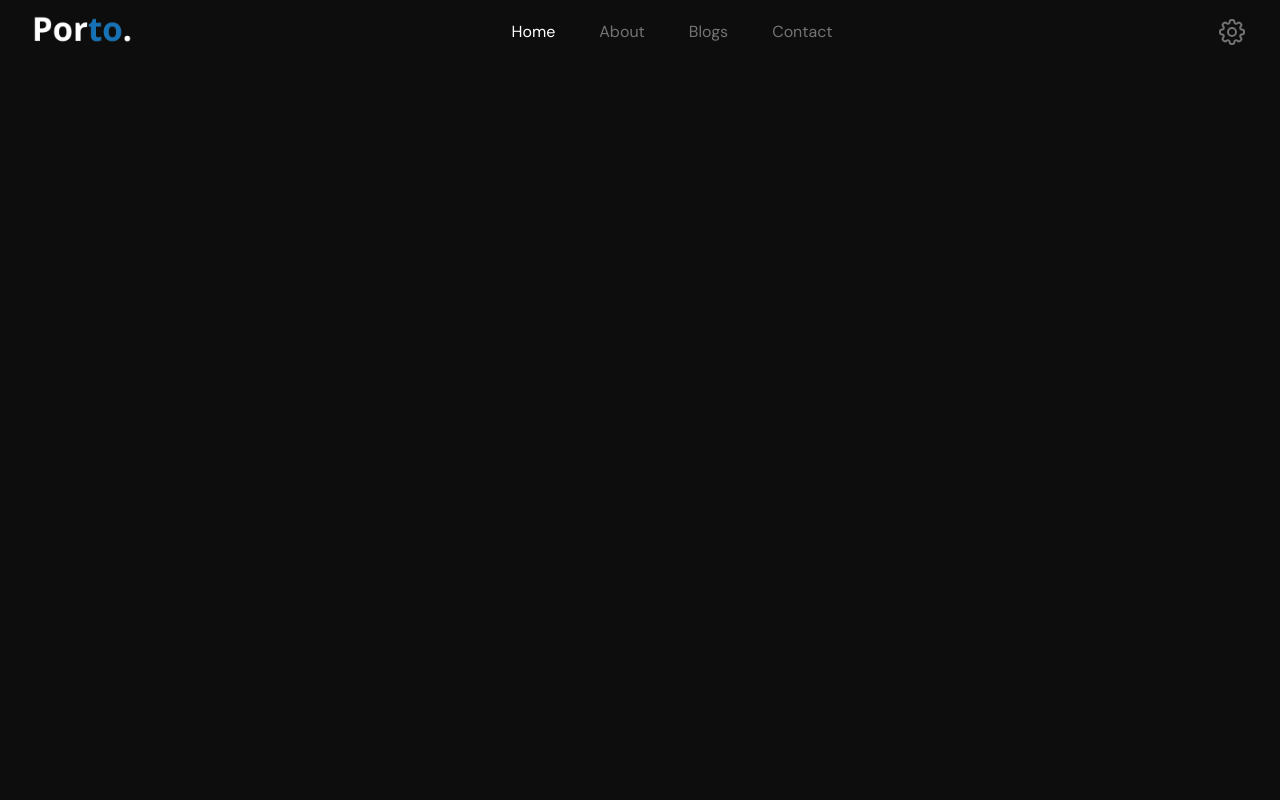
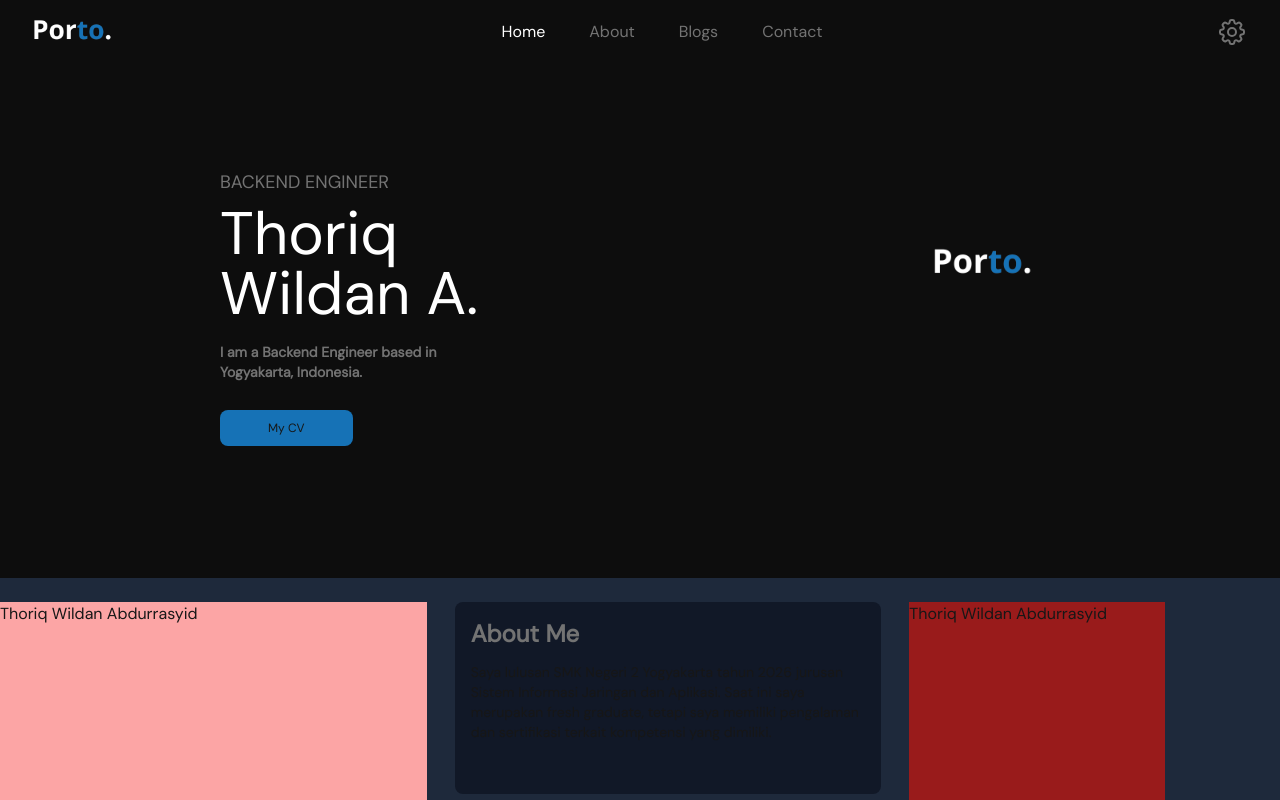
Before and after one commit to thoriqwildan/portfolio, a Next.js app: page / in a window 1280 px wide. Shown: the top 800 px of the page. Built offline with nearby package versions, Linux system fonts and the light colour scheme.

Commit message:
Mulai hero section

```diff
--- a/app/page.tsx
+++ b/app/page.tsx
@@ -1,9 +1,13 @@
+import About from "./ui/about";
+import Hero from "./ui/hero";
 import NavBar from "./ui/navbar";
 
 export default function Home() {
   return (
     <main>
       <NavBar/>
+      <Hero />
+      <About />
     </main>
   );
 }
--- /dev/null
+++ b/app/ui/about.tsx
@@ -0,0 +1,20 @@
+import React from 'react'
+
+const About = () => {
+  return (
+    <div className='flex py-6 flex-row w-full h-96 bg-slate-800'>
+        <div className='w-1/3 bg-red-300'>
+            <h2>Thoriq Wildan Abdurrasyid</h2>
+        </div>
+        <div className='rounded-lg mx-7 w-1/3 h-48 flex flex-col items-start gap-3 p-4 bg-gray-900'>
+            <h1 className='text-2xl text-graycustom font-bold'>About Me</h1>
+            <p className='text-sm'>Saya lulusan SMK Negeri 2 Yogyakarta tahun 2026 jurusan Sistem Informasi Jaringan dan Aplikasi. Saat ini saya merupakan fresh graduate, tetapi saya memiliki pengalaman dan sertifikasi terkait kompetensi yang dimiliki.</p>
+        </div>
+        <div className='w-1/5 bg-red-800'>
+            <h2>Thoriq Wildan Abdurrasyid</h2>
+        </div>
+    </div>
+  )
+}
+
+export default About
--- /dev/null
+++ b/app/ui/hero.tsx
@@ -0,0 +1,25 @@
+import Image from 'next/image'
+import { ArrowUpRightIcon } from '@heroicons/react/24/outline'
+import Link from 'next/link'
+
+export default function Hero() {
+    return (
+        <div className="flex flex-row  my-10 mx-7 items-start max-w-full ">
+            <div className="md:w-1/2 md:p-16 p-10 flex justify-center flex-col md:items-start md:ml-32 text-center md:text-start">
+                <h2 className="text-graycustom text-lg">BACKEND ENGINEER</h2>
+                <h1 className="text-white my-2 md:text-6xl text-5xl max-w-screen-md">Thoriq <br/> Wildan A.</h1>
+                <p className="text-sm font-bold mt-2.5 text-graycustom">I am a Backend Engineer based in <br/>Yogyakarta, Indonesia.</p>
+                <Link href={'#'} className='my-7 bg-bluecustom rounded-lg px-12 py-2.5 text-xs'>My CV</Link>
+            </div>
+            <div className="hidden w-1/2 h-80 md:flex flex-col items-center justify-center">
+                <div className="rounded">
+                    <Image
+                    src="/images/logo-white.png"
+                    width={100}
+                    height={100}
+                    alt="Porto Logo"/>
+                </div>
+            </div>
+        </div>
+    )
+}
--- a/app/ui/navbar.tsx
+++ b/app/ui/navbar.tsx
@@ -15,7 +15,7 @@ function classNames(...classes: string[]) {
 
 export default function NavBar() {
   return (
-    <Disclosure as="nav" className="bg-transparent  ">
+    <Disclosure as="nav" className="bg-transparent">
       <div className="mx-auto max-w-screen-fit  xl px-2 sm:px-6 lg:px-8">
         <div className="relative flex h-16 items-center justify-between">
           <div className="absolute inset-y-0 left-0 flex items-center sm:hidden">
@@ -28,7 +28,7 @@ export default function NavBar() {
             </DisclosureButton>
           </div>
           <div className="flex flex-1 items-center justify-center sm:items-stretch sm:justify-between">
-            <div className="flex shrink-0 items-center">
+            <div className="flex shrink-0 items-center sm:w-20">
               {/* IMG */}
               <Image
                 src="/images/logo-white.png"
--- a/tailwind.config.ts
+++ b/tailwind.config.ts
@@ -14,7 +14,8 @@ export default {
         bgprimary: {
           100: "#0D0D0D"
         },
-        graycustom: "#737373"
+        graycustom: "#737373",
+        bluecustom: "#1672b6",
       },
     },
   },
```
